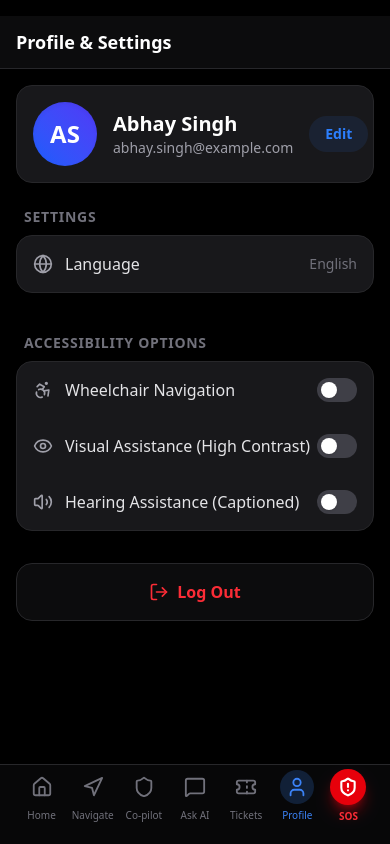
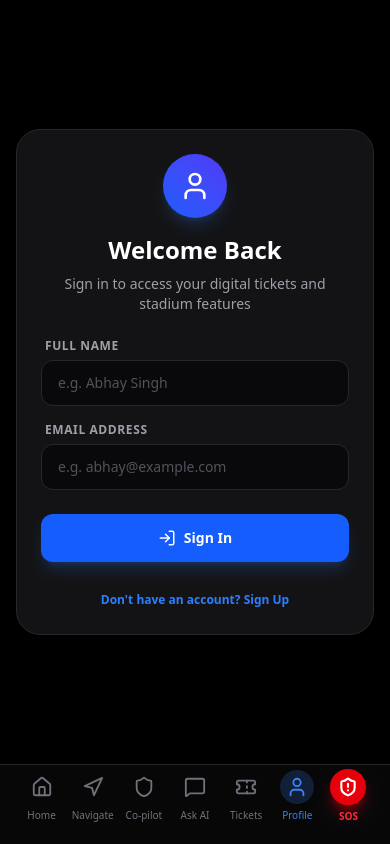
Before and after one commit to AbhayBhise/Stadium-Command-Center, a Next.js app in the folder frontend/: page / in a window 390 px wide. Both pictures are taken after a click on the button "Profile". Built offline with nearby package versions, Linux system fonts and the light colour scheme; no server answers.

Commit message:
fix: Map modal contrast, mobile horizontal scrolling chips, recenter map button, clear route panel collapse toggle, and fully functional auth

```diff
--- a/frontend/src/components/views/ProfileView.tsx
+++ b/frontend/src/components/views/ProfileView.tsx
@@ -1,15 +1,106 @@
 import React, { useContext, useState } from 'react';
-import { User, Bell, Shield, LogOut, ChevronRight, Volume2, Eye, Accessibility, HeartPulse, Globe, TerminalSquare } from 'lucide-react';
+import { User, Bell, Shield, LogOut, ChevronRight, Volume2, Eye, Accessibility, HeartPulse, Globe, LogIn } from 'lucide-react';
 import { AppContext } from '@/app/page';
 import { cn } from '@/lib/utils';
 
 export function ProfileView() {
-  const { isDebugMode, toggleDebugMode, language, setLanguage, needs, toggleNeed } = useContext(AppContext);
+  const { isDebugMode, toggleDebugMode, language, setLanguage, needs, toggleNeed, user, login, logout } = useContext(AppContext);
+  const [email, setEmail] = useState('');
+  const [name, setName] = useState('');
+  const [isRegistering, setIsRegistering] = useState(false);
+  const [error, setError] = useState('');
 
+  const handleAuth = (e: React.FormEvent) => {
+    e.preventDefault();
+    if (!email.trim() || !name.trim()) {
+      setError('Both fields are required.');
+      return;
+    }
+    if (!email.includes('@')) {
+      setError('Please enter a valid email address.');
+      return;
+    }
+    setError('');
+    login(email, name);
+  };
 
-  const handleNotImplemented = () => {
-    alert("This feature is not yet available in the preview.");
+  const getInitials = (fullName: string) => {
+    const parts = fullName.split(' ').filter(Boolean);
+    if (parts.length === 0) return 'AS';
+    if (parts.length === 1) return parts[0].substring(0, 2).toUpperCase();
+    return (parts[0][0] + parts[parts.length - 1][0]).toUpperCase();
   };
+
+  if (!user) {
+    return (
+      <div className="flex-1 w-full h-full bg-black flex flex-col pt-4 pb-24 overflow-y-auto px-4 justify-center items-center">
+        <div className="w-full max-w-sm bg-zinc-900/80 rounded-3xl p-6 border border-zinc-800 shadow-2xl backdrop-blur-xl flex flex-col gap-6">
+          <div className="flex flex-col items-center gap-2">
+            <div className="w-16 h-16 bg-gradient-to-tr from-blue-600 to-indigo-600 rounded-full flex items-center justify-center text-white shadow-lg shadow-blue-500/20">
+              <User size={32} />
+            </div>
+            <h2 className="text-2xl font-bold text-white mt-2">
+              {isRegistering ? 'Create Account' : 'Welcome Back'}
+            </h2>
+            <span className="text-zinc-400 text-sm text-center">
+              {isRegistering
+                ? 'Sign up to register your ticket and view personalized routes'
+                : 'Sign in to access your digital tickets and stadium features'}
+            </span>
+          </div>
+
+          <form onSubmit={handleAuth} className="flex flex-col gap-4">
+            {error && (
+              <div className="bg-red-500/10 border border-red-500/20 text-red-400 text-xs px-3 py-2.5 rounded-xl">
+                {error}
+              </div>
+            )}
+
+            <div className="flex flex-col gap-1.5">
+              <label className="text-xs font-bold text-zinc-400 uppercase tracking-wider px-1">Full Name</label>
+              <input
+                type="text"
+                value={name}
+                onChange={(e) => setName(e.target.value)}
+                placeholder="e.g. Abhay Singh"
+                className="bg-zinc-950 border border-zinc-800 rounded-xl px-4 py-3 text-sm text-white placeholder-zinc-600 focus:border-blue-500 focus:outline-none transition-colors"
+              />
+            </div>
+
+            <div className="flex flex-col gap-1.5">
+              <label className="text-xs font-bold text-zinc-400 uppercase tracking-wider px-1">Email Address</label>
+              <input
+                type="email"
+                value={email}
+                onChange={(e) => setEmail(e.target.value)}
+                placeholder="e.g. abhay@example.com"
+                className="bg-zinc-950 border border-zinc-800 rounded-xl px-4 py-3 text-sm text-white placeholder-zinc-600 focus:border-blue-500 focus:outline-none transition-colors"
+              />
+            </div>
+
+            <button
+              type="submit"
+              className="bg-blue-600 hover:bg-blue-500 text-white font-bold py-3.5 rounded-xl text-sm transition-all active:scale-[0.98] shadow-lg shadow-blue-500/20 flex items-center justify-center gap-2 mt-2"
+            >
+              <LogIn size={18} /> {isRegistering ? 'Register' : 'Sign In'}
+            </button>
+          </form>
+
+          <div className="text-center">
+            <button
+              onClick={() => {
+                setIsRegistering(!isRegistering);
+                setError('');
+              }}
+              className="text-blue-500 text-xs font-bold hover:underline animate-fade-in"
+            >
+              {isRegistering ? 'Already have an account? Sign In' : "Don't have an account? Sign Up"}
+            </button>
+          </div>
+        </div>
+      </div>
+    );
+  }
 
   return (
     <div className="flex-1 w-full h-full bg-black flex flex-col pt-4 pb-24 overflow-y-auto">
@@ -21,13 +112,15 @@ export function ProfileView() {
         {/* User Info */}
         <div className="flex items-center gap-4 bg-zinc-900 p-4 rounded-2xl border border-zinc-800 shadow-lg">
           <div className="w-16 h-16 bg-gradient-to-tr from-blue-600 to-indigo-600 rounded-full flex items-center justify-center flex-shrink-0 text-white font-bold text-2xl shadow-inner">
-            AS
+            {getInitials(user.name)}
           </div>
           <div className="flex flex-col flex-1">
-            <span className="text-xl font-bold text-white">Abhay Singh</span>
-            <span className="text-zinc-400 text-sm">abhay.singh@example.com</span>
+            <span className="text-xl font-bold text-white">{user.name}</span>
+            <span className="text-zinc-400 text-sm">{user.email}</span>
           </div>
-          <button onClick={handleNotImplemented} className="text-blue-500 text-sm font-bold bg-blue-500/10 px-4 py-2 rounded-full hover:bg-blue-500/20 transition-colors">Edit</button>
+          <button onClick={() => logout()} className="text-red-500 text-sm font-bold bg-red-500/10 px-4 py-2 rounded-full hover:bg-red-500/20 transition-colors">
+            Logout
+          </button>
         </div>
 
         {/* Settings Group */}
@@ -71,9 +164,7 @@ export function ProfileView() {
           </div>
         </div>
 
-
-
-        <button onClick={handleNotImplemented} className="flex items-center justify-center gap-2 w-full p-4 text-red-500 font-bold bg-zinc-900/50 hover:bg-zinc-900 rounded-2xl border border-zinc-800 mt-2 shadow-lg active:scale-95 transition-all">
+        <button onClick={() => logout()} className="flex items-center justify-center gap-2 w-full p-4 text-red-500 font-bold bg-zinc-900/50 hover:bg-zinc-900 rounded-2xl border border-zinc-800 mt-2 shadow-lg active:scale-95 transition-all">
           <LogOut size={20} /> Log Out
         </button>
       </div>
--- a/frontend/src/components/widgets/MapInner.tsx
+++ b/frontend/src/components/widgets/MapInner.tsx
@@ -1,7 +1,7 @@
 import React, { useEffect, useState, useRef, useCallback } from 'react';
 import { MapContainer, TileLayer, Marker, Popup, Polyline, useMap } from 'react-leaflet';
 import L from 'leaflet';
-import { Volume2, VolumeX, Square, Navigation2, Loader2, AlertTriangle, CheckCircle, ChevronDown, Search } from 'lucide-react';
+import { Volume2, VolumeX, Square, Navigation2, Loader2, AlertTriangle, CheckCircle, ChevronDown, Search, Compass } from 'lucide-react';
 import { NavigationTarget } from '@/app/page';
 
 interface DefaultIcon extends L.Icon.Default {
@@ -67,15 +67,49 @@ function destinationOffsetForLabel(label: string): [number, number] {
   return [dLat, dLng];
 }
 
-function MapUpdater({ currentLoc, navState }: { currentLoc: [number, number] | null, navState: string }) {
+function MapUpdater({
+  currentLoc,
+  navState,
+  recenterCount,
+  onUserPanned
+}: {
+  currentLoc: [number, number] | null;
+  navState: string;
+  recenterCount: number;
+  onUserPanned: () => void;
+}) {
   const map = useMap();
-  const hasPanned = useRef(false);
+  const isAutoCentering = useRef(true);
+
+  // Auto center on new GPS location ticks if enabled
   useEffect(() => {
-    if (currentLoc && !hasPanned.current) {
+    if (currentLoc && isAutoCentering.current) {
       map.setView(currentLoc, navState === 'NAVIGATING' ? 18 : 16);
-      setTimeout(() => { hasPanned.current = true; }, 3000);
     }
   }, [currentLoc, navState, map]);
+
+  // Force recenter when button is clicked
+  useEffect(() => {
+    if (currentLoc) {
+      map.setView(currentLoc, navState === 'NAVIGATING' ? 18 : 16);
+      isAutoCentering.current = true;
+    }
+  }, [recenterCount]);
+
+  // Disable auto centering when user pans/zooms map manually
+  useEffect(() => {
+    const onMoveStart = (e: any) => {
+      if (e.originalEvent) {
+        isAutoCentering.current = false;
+        onUserPanned();
+      }
+    };
+    map.on('movestart', onMoveStart);
+    return () => {
+      map.off('movestart', onMoveStart);
+    };
+  }, [map, onUserPanned]);
+
   return null;
 }
 
@@ -115,6 +149,8 @@ export default function MapInner({ onClose, target }: { onClose?: () => void; ta
   const [routePanelOpen, setRoutePanelOpen] = useState(true);
   const [showDestPicker, setShowDestPicker] = useState(false);
   const [destInput, setDestInput] = useState('');
+  const [recenterCount, setRecenterCount] = useState(0);
+  const [showRecenterBtn, setShowRecenterBtn] = useState(false);
 
   const watchIdRef = useRef<number | null>(null);
   const lastLoc = useRef<[number, number] | null>(null);
@@ -361,9 +397,9 @@ export default function MapInner({ onClose, target }: { onClose?: () => void; ta
       {/* Destination Picker Modal */}
       {showDestPicker && (
         <div className="absolute inset-0 z-[2000] bg-black/60 flex items-center justify-center p-4">
-          <div className="bg-white rounded-2xl w-full max-w-sm max-h-[80vh] flex flex-col overflow-hidden">
+          <div className="bg-white rounded-2xl w-full max-w-sm max-h-[80vh] flex flex-col overflow-hidden text-zinc-900 shadow-2xl">
             <div className="p-4 border-b border-zinc-200 flex items-center justify-between">
-              <h3 className="font-bold text-lg">Choose Destination</h3>
+              <h3 className="font-bold text-lg text-zinc-900">Choose Destination</h3>
               <button onClick={() => setShowDestPicker(false)} className="text-zinc-500 text-2xl">&times;</button>
             </div>
             <div className="p-3">
@@ -374,7 +410,7 @@ export default function MapInner({ onClose, target }: { onClose?: () => void; ta
                   value={destInput}
                   onChange={(e) => setDestInput(e.target.value)}
                   placeholder="Search destinations..."
-                  className="bg-transparent outline-none text-sm flex-1"
+                  className="bg-transparent outline-none text-sm flex-1 text-zinc-900"
                 />
               </div>
             </div>
@@ -385,10 +421,10 @@ export default function MapInner({ onClose, target }: { onClose?: () => void; ta
                   <button
                     key={d.label}
                     onClick={() => pickDestination(d.label)}
-                    className="w-full flex items-center gap-3 px-3 py-3 rounded-xl hover:bg-zinc-100 transition-colors text-left"
+                    className="w-full flex items-center gap-3 px-3 py-3 rounded-xl hover:bg-zinc-100 transition-colors text-left text-zinc-900"
                   >
                     <span className="text-xl">{d.icon}</span>
-                    <span className="font-medium">{d.label}</span>
+                    <span className="font-semibold text-zinc-900">{d.label}</span>
                   </button>
                 ))}
               {destInput.trim() && (
@@ -436,7 +472,7 @@ export default function MapInner({ onClose, target }: { onClose?: () => void; ta
           {routeCoords.length > 0 && (
             <Polyline positions={routeCoords} color="#3b82f6" weight={8} opacity={0.9} />
           )}
-          <MapUpdater currentLoc={currentLoc} navState={navState} />
+          <MapUpdater currentLoc={currentLoc} navState={navState} recenterCount={recenterCount} onUserPanned={() => setShowRecenterBtn(true)} />
         </MapContainer>
 
         {navState === 'NAVIGATING' && (
@@ -447,6 +483,21 @@ export default function MapInner({ onClose, target }: { onClose?: () => void; ta
             </div>
           </div>
         )}
+
+        {showRecenterBtn && currentLoc && (
+          <div className="absolute top-48 right-3 z-[1000]">
+            <button
+              onClick={() => {
+                setRecenterCount(c => c + 1);
+                setShowRecenterBtn(false);
+              }}
+              className="p-3 bg-zinc-900 border border-zinc-800 hover:bg-zinc-800 text-white rounded-full shadow-2xl flex items-center justify-center transition-all active:scale-95 cursor-pointer"
+              title="Recenter Map"
+            >
+              <Compass size={20} className="text-blue-500" />
+            </button>
+          </div>
+        )}
       </div>
 
       {/* Collapsible Route Panel */}
@@ -454,13 +505,15 @@ export default function MapInner({ onClose, target }: { onClose?: () => void; ta
         {/* Collapse Handle */}
         <button
           onClick={() => setRoutePanelOpen(p => !p)}
-          className="mx-auto flex items-center gap-1 bg-white rounded-t-2xl px-6 py-1.5 shadow-lg border-t border-x border-zinc-200 w-fit"
+          className="mx-auto flex items-center gap-2 bg-zinc-950 border-t border-x border-zinc-800 rounded-t-2xl px-5 py-2.5 shadow-2xl w-fit active:scale-95 transition-all text-white"
         >
-          <div className="w-8 h-1 bg-zinc-300 rounded-full" />
-          <ChevronDown size={16} className={`text-zinc-400 transition-transform ${routePanelOpen ? 'rotate-180' : ''}`} />
+          <span className="text-[10px] font-bold uppercase tracking-wider text-zinc-400">
+            {routePanelOpen ? "Hide Route Details" : "Show Route Details"}
+          </span>
+          <ChevronDown size={14} className={`text-zinc-400 transition-transform ${routePanelOpen ? '' : 'rotate-180'}`} />
         </button>
 
-        <div className="bg-white shadow-2xl p-4 max-h-[40vh] overflow-y-auto">
+        <div className="bg-zinc-950 border-t border-zinc-800 shadow-2xl p-4 max-h-[40vh] overflow-y-auto text-white">
           {navState === 'ARRIVED' ? (
             <div className="flex flex-col items-center gap-2">
               <div className="flex flex-col items-center justify-center gap-2 text-emerald-600 font-bold py-4">
@@ -476,17 +529,20 @@ export default function MapInner({ onClose, target }: { onClose?: () => void; ta
             </div>
           ) : (
             <div className="flex flex-col gap-3">
-              {/* Quick destination buttons */}
+              {/* Quick destination chips */}
               {navState === 'IDLE' && (
-                <div className="flex flex-wrap gap-2">
+                <div
+                  className="flex flex-row flex-nowrap overflow-x-auto gap-2 pb-2 w-full select-none"
+                  style={{ scrollbarWidth: 'none', msOverflowStyle: 'none' }}
+                >
                   {DEFAULT_DESTINATIONS.map(d => (
                     <button
                       key={d.label}
                       onClick={() => pickDestination(d.label)}
-                      className={`flex items-center gap-1.5 px-3 py-1.5 rounded-full text-sm font-medium transition-colors ${
+                      className={`flex items-center gap-1.5 px-4 py-2 rounded-full text-xs font-semibold transition-colors flex-shrink-0 cursor-pointer ${
                         destinationLabel === d.label
-                          ? 'bg-blue-600 text-white'
-                          : 'bg-zinc-100 text-zinc-700 hover:bg-zinc-200'
+                          ? 'bg-blue-600 text-white shadow-lg shadow-blue-500/20'
+                          : 'bg-zinc-900 text-zinc-300 border border-zinc-800 hover:bg-zinc-800'
                       }`}
                     >
                       <span>{d.icon}</span>
@@ -495,24 +551,24 @@ export default function MapInner({ onClose, target }: { onClose?: () => void; ta
                   ))}
                   <button
                     onClick={() => setShowDestPicker(true)}
-                    className="flex items-center gap-1.5 px-3 py-1.5 rounded-full text-sm font-medium bg-zinc-100 text-zinc-700 hover:bg-zinc-200 transition-colors"
+                    className="flex items-center gap-1.5 px-4 py-2 rounded-full text-xs font-semibold bg-zinc-900 text-zinc-300 border border-zinc-800 hover:bg-zinc-800 transition-colors flex-shrink-0 cursor-pointer"
                   >
-                    <Search size={14} />
+                    <Search size={12} />
                     More
                   </button>
                 </div>
               )}
 
-              <div className="rounded-xl border border-zinc-200 bg-zinc-50 p-3">
-                <div className="text-[11px] font-semibold uppercase tracking-wide text-zinc-500">Route Summary</div>
-                <div className="mt-1 text-sm text-zinc-800">
-                  <div><span className="font-medium">To:</span> {destinationLabel}</div>
-                  <div><span className="font-medium">Distance:</span> {computedDistance}m</div>
+              <div className="rounded-xl border border-zinc-800 bg-zinc-900 p-3 shadow-inner">
+                <div className="text-[10px] font-bold uppercase tracking-wider text-zinc-500">Route Summary</div>
+                <div className="mt-1 text-sm text-zinc-100">
+                  <div><span className="font-semibold text-zinc-400">To:</span> {destinationLabel}</div>
+                  <div><span className="font-semibold text-zinc-400">Distance:</span> {computedDistance}m</div>
                 </div>
                 {plannedSteps.length > 0 && (
-                  <ol className="mt-2 list-decimal pl-4 text-xs text-zinc-600">
+                  <ol className="mt-2 list-decimal pl-4 text-xs text-zinc-300 space-y-1">
                     {plannedSteps.slice(0, 3).map((step) => (
-                      <li key={`${step.order}-${step.to_zone}`}>{step.instruction}</li>
+                      <li key={`${step.order}-${step.to_zone}`} className="leading-snug">{step.instruction}</li>
                     ))}
                   </ol>
                 )}
@@ -529,12 +585,12 @@ export default function MapInner({ onClose, target }: { onClose?: () => void; ta
 
               <div className="flex items-center justify-between px-2">
                 <div className="flex flex-col">
-                  <span className="text-2xl font-bold text-green-600">{Math.max(1, Math.round(computedDistance/80))} min</span>
-                  <span className="text-sm text-zinc-500 font-medium">{computedDistance} meters {etaStr ? `\u2022 Arrival ${etaStr}` : ''}</span>
+                  <span className="text-2xl font-bold text-green-500">{Math.max(1, Math.round(computedDistance/80))} min</span>
+                  <span className="text-sm text-zinc-400 font-medium">{computedDistance} meters {etaStr ? `\u2022 Arrival ${etaStr}` : ''}</span>
                 </div>
                 <button
                   onClick={toggleMute}
-                  className="p-3 bg-zinc-100 hover:bg-zinc-200 text-zinc-600 rounded-full transition-colors"
+                  className="p-3 bg-zinc-900 border border-zinc-800 hover:bg-zinc-800 text-zinc-300 rounded-full transition-colors active:scale-95 cursor-pointer"
                 >
                   {isMuted ? <VolumeX size={20} /> : <Volume2 size={20} />}
                 </button>
@@ -544,7 +600,7 @@ export default function MapInner({ onClose, target }: { onClose?: () => void; ta
                 {navState === 'IDLE' && (
                   <button
                     onClick={startNav}
-                    className="flex-1 bg-blue-600 hover:bg-blue-700 text-white py-3 rounded-xl text-base font-bold transition-all shadow-lg shadow-blue-600/30 flex items-center justify-center gap-2 active:scale-[0.98]"
+                    className="flex-1 bg-blue-600 hover:bg-blue-700 text-white py-3 rounded-xl text-base font-bold transition-all shadow-lg shadow-blue-600/30 flex items-center justify-center gap-2 active:scale-[0.98] cursor-pointer"
                   >
                     <Navigation2 size={20} /> Start
                   </button>
@@ -553,7 +609,7 @@ export default function MapInner({ onClose, target }: { onClose?: () => void; ta
                 {navState === 'NAVIGATING' && (
                   <button
                     onClick={endNav}
-                    className="flex-1 bg-red-600 hover:bg-red-700 text-white py-3 rounded-xl text-base font-bold transition-all shadow-lg shadow-red-600/30 flex items-center justify-center gap-2 active:scale-[0.98]"
+                    className="flex-1 bg-red-600 hover:bg-red-700 text-white py-3 rounded-xl text-base font-bold transition-all shadow-lg shadow-red-600/30 flex items-center justify-center gap-2 active:scale-[0.98] cursor-pointer"
                   >
                     <Square size={20} /> Exit
                   </button>
@@ -562,7 +618,7 @@ export default function MapInner({ onClose, target }: { onClose?: () => void; ta
                 {navState === 'IDLE' && (
                   <button
                     onClick={endNav}
-                    className="w-auto px-6 bg-zinc-200 hover:bg-zinc-300 text-zinc-800 py-3 rounded-xl text-base font-bold transition-all active:scale-[0.98]"
+                    className="w-auto px-6 bg-zinc-900 hover:bg-zinc-800 text-zinc-300 py-3 rounded-xl text-base font-bold border border-zinc-800 transition-all active:scale-[0.98] cursor-pointer"
                   >
                     Cancel
                   </button>
```
